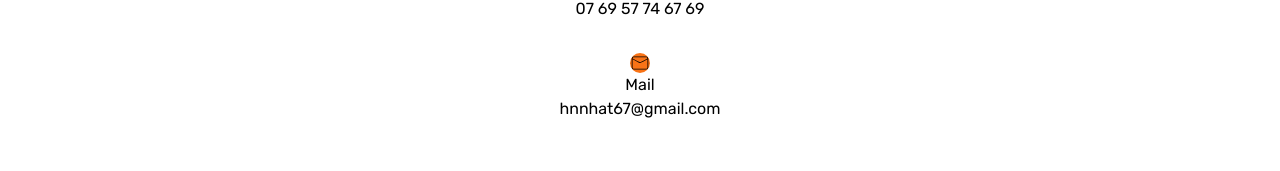
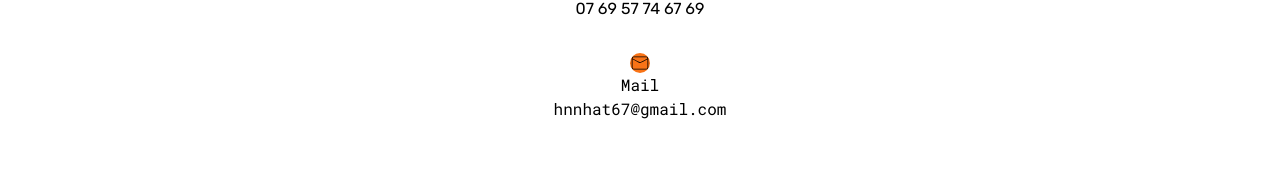
Before and after one commit to NhatHONGUYEN/Nhat-portfolioV2, a React (Vite) app: page / in a window 1280 px wide. Shown: the part 3747-3918 px from the top of the page. Built offline with nearby package versions, Linux system fonts and the light colour scheme; the HTML template or start-up script is replaced by a standard one.

Commit message:
✨ F01 : Add link for email

```diff
--- a/src/components/Contact.jsx
+++ b/src/components/Contact.jsx
@@ -26,10 +26,10 @@
         <div className="flex justify-center items-center ">
           <CiMail className="rounded-full bg-orange-500 text-xl" />
         </div>
-        <p>
+        <a href="mailto:hnnhat67@gmail.com">
           Mail <br />
           hnnhat67@gmail.com
-        </p>
+        </a>
       </div>
     </div>
   );
```
